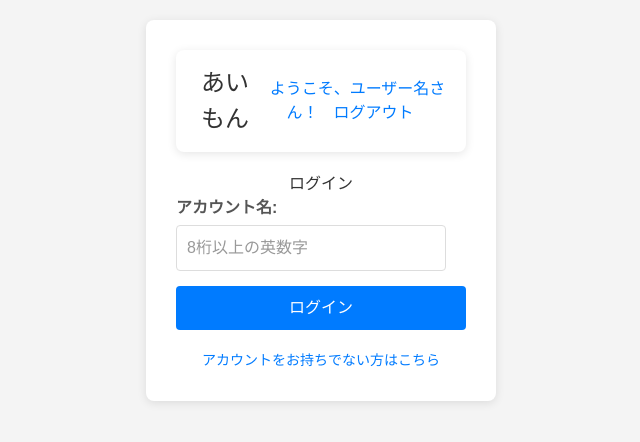
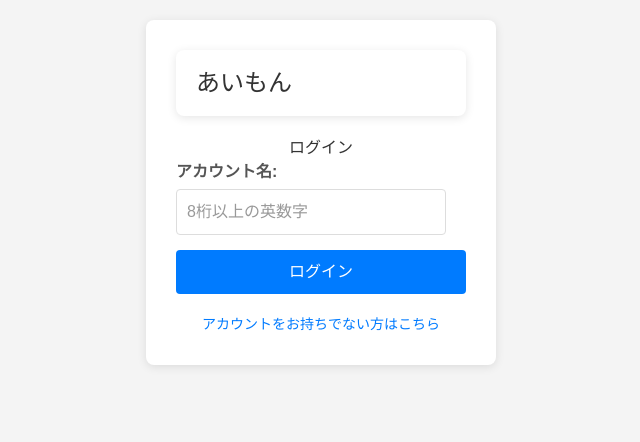
Before and after one commit to pawn-4-git/ai-mon, a Next.js app in the folder frontend/: page / in a window 1280 px wide. Shown: the top 442 px of the page, without its empty margins (319-959 px from the left). Built offline with nearby package versions, Linux system fonts and the light colour scheme.

Commit message:
ページ修正

```diff
--- a/frontend/src/app/page.tsx
+++ b/frontend/src/app/page.tsx
@@ -2,7 +2,6 @@
 
 import React, { useState } from 'react';
 import { useRouter } from 'next/navigation';
-import Header from '@/components/Header';
 
 export default function LoginPage() {
   const [isLoginView, setIsLoginView] = useState(true);
@@ -15,7 +14,9 @@ export default function LoginPage() {
   return (
     <div className="login-page">
       <div className="container">
-        <Header />
+        <div className="header">
+          <h1>あいもん</h1>
+        </div>
 
         {/* Login Form */}
         <div id="login-form" style={{ display: isLoginView ? 'block' : 'none' }}>
```
